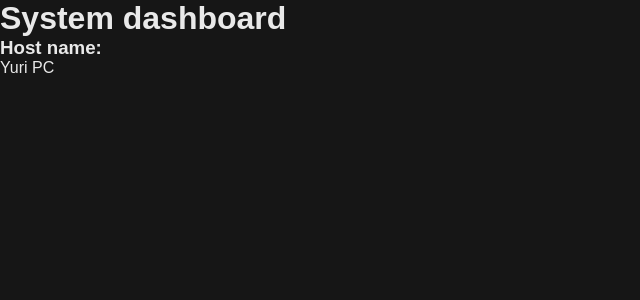
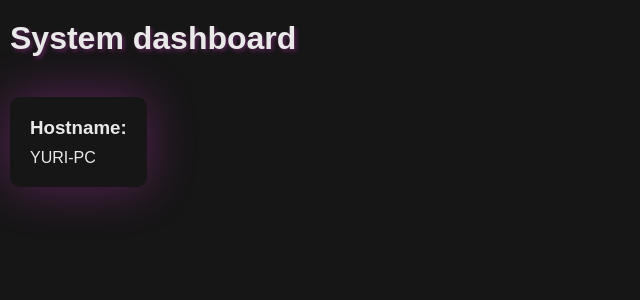
Before and after one commit to yurirodnov/system-dashboard, a Vue app: page / in a window 1280 px wide. Shown: the top 300 px of the page, without its empty margins (0-640 px from the left). Built offline with nearby package versions, Linux system fonts and the light colour scheme.

Commit message:
add styles

```diff
--- a/src/assets/styles/variables.css
+++ b/src/assets/styles/variables.css
@@ -1,4 +1,5 @@
 :root {
   --main-bg: #161616;
   --main-text-color: #e9e9e9;
+  --neon-shadow-color: rgba(248, 66, 239, 0.3);
 }
--- a/src/components/body/Body.vue
+++ b/src/components/body/Body.vue
@@ -40,4 +40,8 @@ loadData();
   </main>
 </template>
 
-<style scoped></style>
+<style scoped>
+.main {
+  padding: 20px 10px;
+}
+</style>
--- a/src/components/header/Header.vue
+++ b/src/components/header/Header.vue
@@ -1,7 +1,15 @@
 <script setup lang="ts"></script>
 
 <template>
-  <header class="header"><h1>System dashboard</h1></header>
+  <header class="header"><h1 class="h1">System dashboard</h1></header>
 </template>
 
-<style scoped></style>
+<style scoped>
+.header {
+  padding: 20px 10px;
+
+  .h1 {
+    text-shadow: 2px 2px 4px var(--neon-shadow-color);
+  }
+}
+</style>
--- a/src/components/metric-block/MetricBlock.vue
+++ b/src/components/metric-block/MetricBlock.vue
@@ -0,0 +1,28 @@
+<script setup lang="ts">
+import type { DashboardData } from "@/data/systemData";
+
+interface MetricBlockProps {
+  metricName: string;
+  metricValue: string | number;
+}
+
+const props = defineProps<MetricBlockProps>();
+</script>
+
+<template>
+  <div class="systemNameBlock">
+    <h3>{{ props.metricName }}</h3>
+    <p>{{ props.metricValue }}</p>
+  </div>
+</template>
+
+<style scoped>
+.systemNameBlock {
+  display: flex;
+  gap: 10px;
+  flex-direction: column;
+  box-shadow: 0px 0px 50px 0px var(--neon-shadow-color);
+  padding: 20px;
+  border-radius: 10px;
+}
+</style>
--- a/src/components/metrics/Metrics.vue
+++ b/src/components/metrics/Metrics.vue
@@ -1,5 +1,6 @@
 <script setup lang="ts">
 import type { DashboardData } from "@/data/systemData";
+import MetricBlock from "../metric-block/MetricBlock.vue";
 
 interface Props {
   data: DashboardData;
@@ -9,10 +10,13 @@ const props = defineProps<Props>();
 </script>
 
 <template>
-  <div class="systemNameBlock">
-    <h3>Host name:</h3>
-    <p>{{ props.data.system.hostname }}</p>
+  <div class="mericsWrapper">
+    <MetricBlock metric-name="Hostname:" :metric-value="data.system.hostname" />
   </div>
 </template>
 
-<style scoped></style>
+<style scoped>
+.mericsWrapper {
+  display: flex;
+}
+</style>
--- a/src/data/systemData.ts
+++ b/src/data/systemData.ts
@@ -5,64 +5,132 @@ export interface SystemInfo {
   uptime: number; // в секундах
 }
 
-// export interface CpuData {
-//   model: string;
-//   physicalCores: number;
-//   logicalCores: number;
-//   usagePercent: number;
-//   clockSpeedMhz: number;
-// }
+export interface CpuData {
+  model: string;
+  physicalCores: number;
+  logicalCores: number;
+  usagePercent: number;
+  clockSpeedMhz: number;
+}
 
-// export interface MemoryData {
-//   totalBytes: number;
-//   usedBytes: number;
-//   availableBytes: number;
-//   usagePercent: number;
-//   swapTotalBytes: number;
-//   swapUsedBytes: number;
-// }
+export interface MemoryData {
+  totalBytes: number;
+  usedBytes: number;
+  availableBytes: number;
+  usagePercent: number;
+  swapTotalBytes: number;
+  swapUsedBytes: number;
+}
 
-// export interface DiskData {
-//   mountPoint: string; // например, "C:\" или "/"
-//   fstype: string;     // например, "NTFS" или "ext4"
-//   totalBytes: number;
-//   usedBytes: number;
-//   freeBytes: number;
-//   usagePercent: number;
-//   readBytesPerSec: number;
-//   writeBytesPerSec: number;
-// }
+export interface DiskData {
+  mountPoint: string;
+  fstype: string;
+  totalBytes: number;
+  usedBytes: number;
+  freeBytes: number;
+  usagePercent: number;
+  readBytesPerSec: number;
+  writeBytesPerSec: number;
+}
 
-// export interface NetworkData {
-//   interfaceName: string;
-//   ip: string;
-//   mac: string;
-//   totalBytesSent: number;
-//   totalBytesRecv: number;
-//   bytesSentPerSec: number;
-//   bytesRecvPerSec: number;
-// }
+export interface NetworkData {
+  interfaceName: string;
+  ip: string;
+  mac: string;
+  totalBytesSent: number;
+  totalBytesRecv: number;
+  bytesSentPerSec: number;
+  bytesRecvPerSec: number;
+}
 
-// export interface ProcessData {
-//   pid: number;
-//   name: string;
-//   cpuPercent: number;
-//   memPercent: number;
-// }
+export interface ProcessData {
+  pid: number;
+  name: string;
+  cpuPercent: number;
+  memPercent: number;
+}
 
 export interface DashboardData {
   system: SystemInfo;
-  // cpu: CpuData;
-  // memory: MemoryData;
-  // disks: DiskData[];
-  // networks: NetworkData[];
-  // topProcesses: ProcessData[];
+  cpu: CpuData;
+  memory: MemoryData;
+  disks: DiskData[];
+  networks: NetworkData[];
+  topProcesses: ProcessData[];
 }
 
-// export interface SystemData {
-//   osName: string;
-// }
-
-export const systemData: DashboardData[] = [
-  { system: { hostname: "Yuri PC", os: "Windows 11", arch: "x86", uptime: 30_000 } },
+// Полный мок для фронтенда
+export const dashboardData: DashboardData[] = [
+  {
+    system: {
+      hostname: "YURI-PC",
+      os: "Windows 11 Pro",
+      arch: "x86_64",
+      uptime: 32450, // ~9 часов работы
+    },
+    cpu: {
+      model: "AMD Ryzen 7 5800X",
+      physicalCores: 8,
+      logicalCores: 16,
+      usagePercent: 34.5,
+      clockSpeedMhz: 3800,
+    },
+    memory: {
+      totalBytes: 34359738368, // 32 GB
+      usedBytes: 14495514624, // ~13.5 GB
+      availableBytes: 19864223744, // ~18.5 GB
+      usagePercent: 42.2,
+      swapTotalBytes: 4294967296, // 4 GB
+      swapUsedBytes: 1073741824, // 1 GB
+    },
+    disks: [
+      {
+        mountPoint: "C:\\",
+        fstype: "NTFS",
+        totalBytes: 1099511627776, // 1 TB (SSD)
+        usedBytes: 439804651110, // ~400 GB
+        freeBytes: 659706976666, // ~600 GB
+        usagePercent: 40.0,
+        readBytesPerSec: 5242880, // 5 MB/s
+        writeBytesPerSec: 2097152, // 2 MB/s
+      },
+      {
+        mountPoint: "D:\\",
+        fstype: "NTFS",
+        totalBytes: 2199023255552, // 2 TB (HDD)
+        usedBytes: 1319413953331, // ~1.2 TB
+        freeBytes: 879609302221, // ~800 GB
+        usagePercent: 60.0,
+        readBytesPerSec: 10485760, // 10 MB/s
+        writeBytesPerSec: 52428800, // 50 MB/s
+      },
+    ],
+    networks: [
+      {
+        interfaceName: "Ethernet",
+        ip: "192.168.1.42",
+        mac: "A1:B2:C3:D4:E5:F6",
+        totalBytesSent: 15432098765,
+        totalBytesRecv: 98765432109,
+        bytesSentPerSec: 1048576, // 1 MB/s
+        bytesRecvPerSec: 15728640, // 15 MB/s
+      },
+      {
+        interfaceName: "Wi-Fi",
+        ip: "192.168.1.43",
+        mac: "F6:E5:D4:C3:B2:A1",
+        totalBytesSent: 543210987,
+        totalBytesRecv: 2109876543,
+        bytesSentPerSec: 0,
+        bytesRecvPerSec: 0,
+      },
+    ],
+    topProcesses: [
+      { pid: 14520, name: "chrome.exe", cpuPercent: 12.5, memPercent: 8.4 },
+      { pid: 8932, name: "node.exe", cpuPercent: 5.2, memPercent: 4.1 },
+      { pid: 4512, name: "discord.exe", cpuPercent: 3.8, memPercent: 3.2 },
+      { pid: 1024, name: "System", cpuPercent: 2.1, memPercent: 1.5 },
+      { pid: 18900, name: "vite.exe", cpuPercent: 1.8, memPercent: 2.0 },
+    ],
+  },
 ];
--- a/src/lib/fakeAsync.ts
+++ b/src/lib/fakeAsync.ts
@@ -1,10 +1,10 @@
-import { systemData, type SystemData } from "@/data/systemData";
+import { dashboardData, type DashboardData } from "@/data/systemData";
 
-export const fakeAsync = (delay: number): Promise<SystemData[]> => {
+export const fakeAsync = (delay: number): Promise<DashboardData[]> => {
   return new Promise((resolve, reject) => {
     setTimeout(() => {
       if (Math.random() > 0.1) {
-        resolve(systemData);
+        resolve(dashboardData);
       } else {
         reject(new Error("Rejected!"));
       }
```
